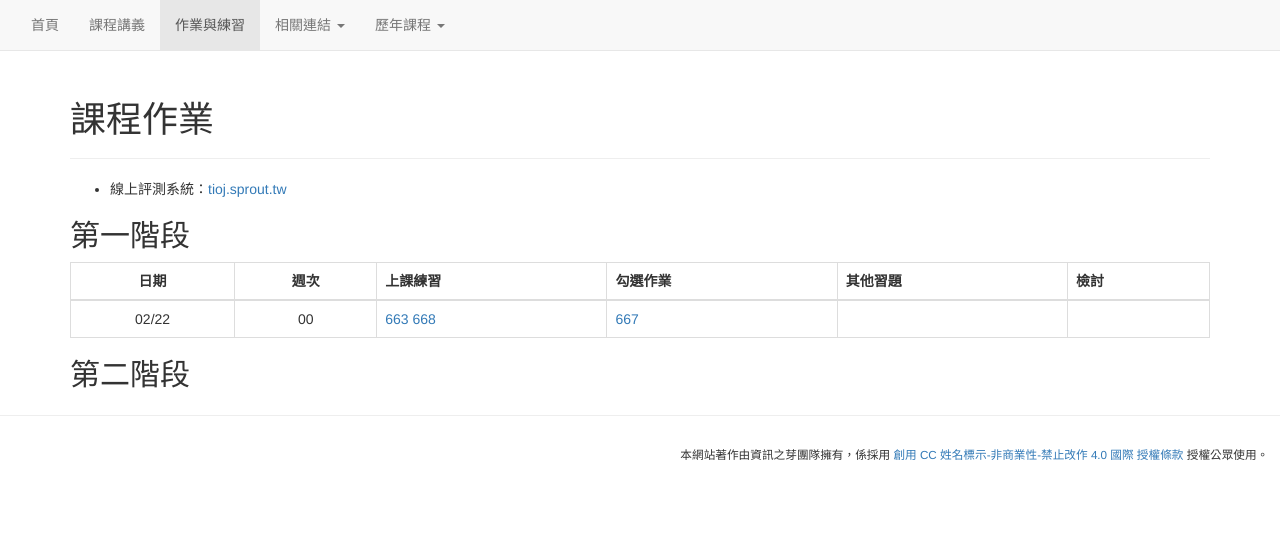
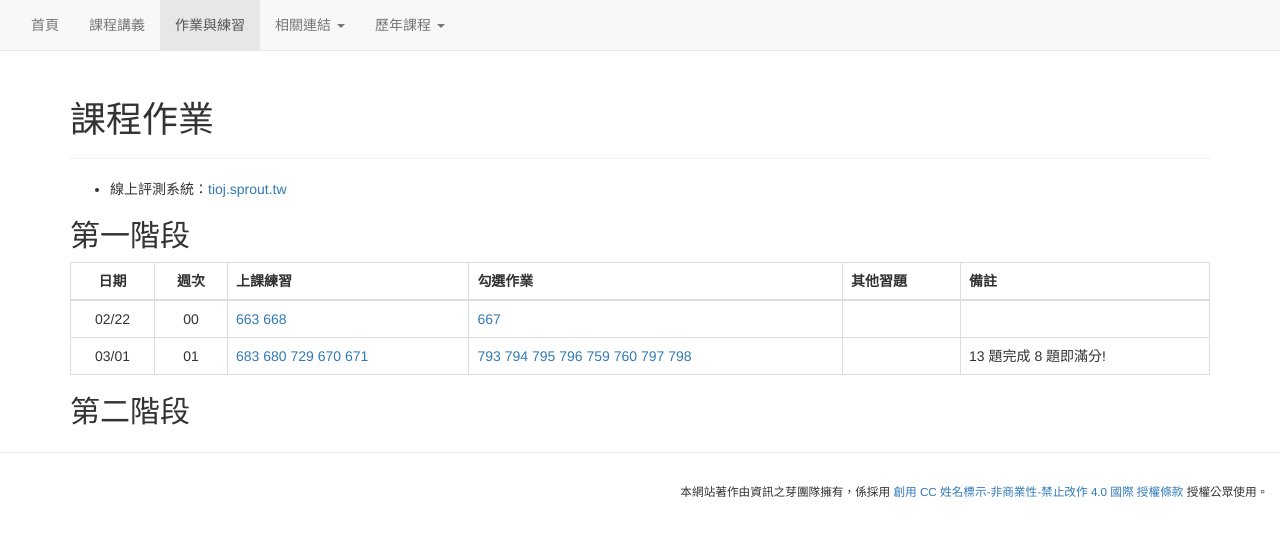
Before and after one commit to tw-csie-sprout/py2026, a Jekyll site: the page built from homework.md, in a window 1280 px wide. Shown: the top 537 px of the page. Built offline with Jekyll 4.4.1, drawn with Linux system fonts in a browser that asks for light colours.

Commit message:
Update homework.md to change '檢討' to '備註'

```diff
--- a/homework.md
+++ b/homework.md
@@ -9,9 +9,10 @@ title: "課程作業"
 ## 第一階段
 
 {: .table .table-bordered}
-| 日期  | 週次 | 上課練習 | 勾選作業 | 其他習題 | 檢討 |
+| 日期  | 週次 | 上課練習 | 勾選作業 | 其他習題 | 備註 |
 | :---: | :--: | :---- | :---- | :----- | :-- |
 | 02/22 | 00 | [663](https://tioj.sprout.tw/contests/39/problems/663) [668](https://tioj.sprout.tw/contests/39/problems/668) | [667](https://tioj.sprout.tw/contests/39/problems/667) |  |  |
+| 03/01 | 01 | [683](https://tioj.sprout.tw/contests/40/problems/683) [680](https://tioj.sprout.tw/contests/40/problems/683) [729](https://tioj.sprout.tw/contests/40/problems/729) [670](https://tioj.sprout.tw/contests/40/problems/670) [671](https://tioj.sprout.tw/contests/40/problems/671) | [793](https://tioj.sprout.tw/contests/40/problems/793) [794](https://tioj.sprout.tw/contests/40/problems/794) [795](https://tioj.sprout.tw/contests/40/problems/795) [796](https://tioj.sprout.tw/contests/40/problems/796) [759](https://tioj.sprout.tw/contests/40/problems/759) [760](https://tioj.sprout.tw/contests/40/problems/760) [797](https://tioj.sprout.tw/contests/40/problems/797) [798](https://tioj.sprout.tw/contests/40/problems/798) |  | 13 題完成 8 題即滿分! |
 
 <!--
 | 03/02 | 02 | [670](https://tioj.sprout.tw/contests/7/problems/670) [671](https://tioj.sprout.tw/contests/7/problems/671) [728](https://tioj.sprout.tw/contests/7/problems/728) [683](https://tioj.sprout.tw/contests/7/problems/683) [680](https://tioj.sprout.tw/contests/7/problems/680)  | [759](https://tioj.sprout.tw/contests/7/problems/759) [760](https://tioj.sprout.tw/contests/7/problems/760) [729](https://tioj.sprout.tw/contests/7/problems/729) |  |  |
```
